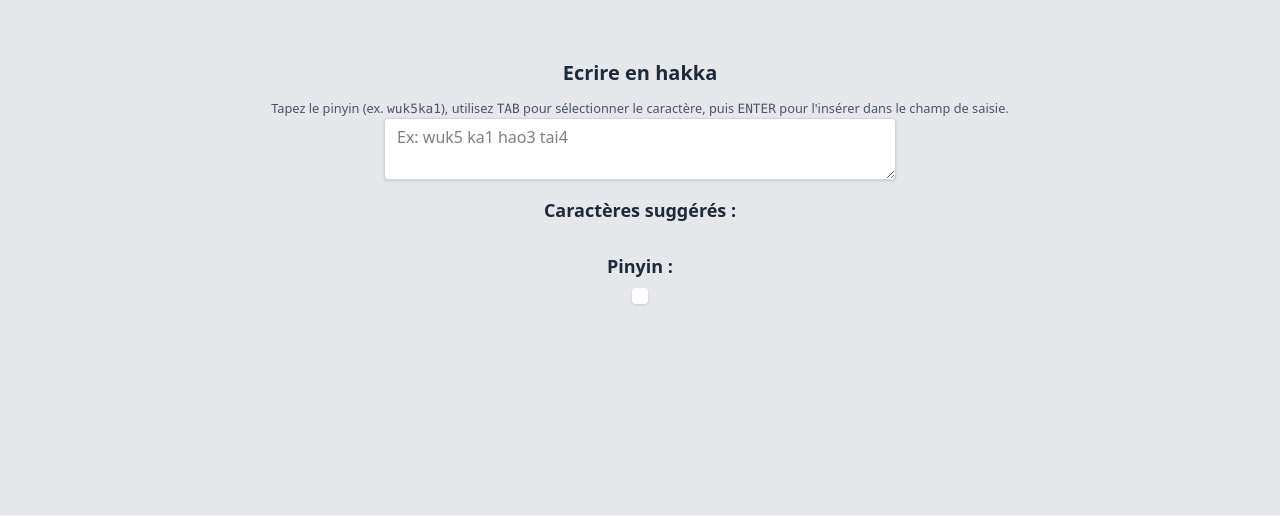
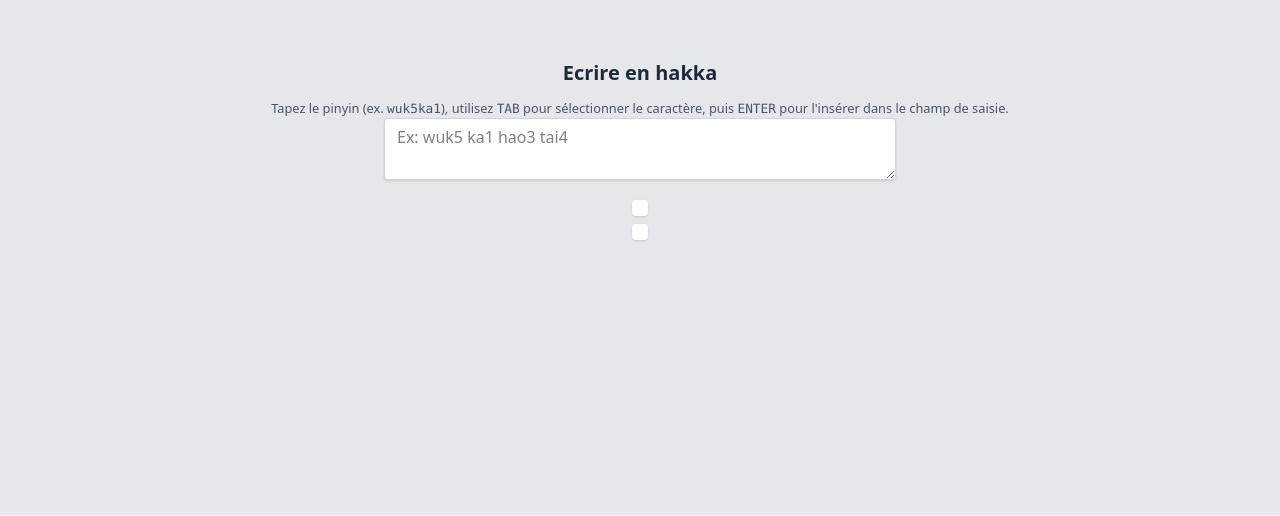
Before and after one commit to tahitoaa/hakka-tahiti, a Django app: page /converter/ in a window 1280 px wide. Shown: the part 233-749 px from the top of the page. Run offline with Django 5.2, Linux system fonts and the light colour scheme; data that the repository does not hold is empty.

Commit message:
remove labels converter

```diff
--- a/hakkadbapp/templates/hakkadbapp/converter.html
+++ b/hakkadbapp/templates/hakkadbapp/converter.html
@@ -14,18 +14,14 @@
           placeholder="Ex: wuk5 ka1 hao3 tai4"
           class="bg-white w-full max-w-lg px-3 py-1.5 border border-gray-300 rounded text-base shadow-sm focus:outline-none focus:ring-1 focus:ring-indigo-400">
 </textarea>
-
-<label for="suggested-hanzi" class="mt-4 text-lg font-semibold text-gray-800">
-    Caractères suggérés :
-</label>
 <div id="suggested-hanzi"
      class="mt-3 text-base font-medium text-indigo-800 leading-tight break-words">
 </div>
+<div id="pinyin-sentence-results"
+     class="mt-2 text-sm text-gray-700 leading-snug text-left whitespace-normal bg-white p-2 rounded shadow-sm">
+</div>
 
-<label for="pinyin-sentence-results" class="mt-4 text-lg font-semibold text-gray-800">
-    Pinyin :
-</label>
-<div id="pinyin-sentence-results"
+<div id="pinyin-only"
      class="mt-2 text-sm text-gray-700 leading-snug text-left whitespace-normal bg-white p-2 rounded shadow-sm">
 </div>
 
@@ -63,10 +59,11 @@
             input.focus(); // keep focus on input
         }
 
-    function buildHanziSentence({ inputId, itemSelector, containerId, outputId, pinyinOutputId }) {
+    function buildHanziSentence({ inputId, itemSelector, containerId, outputId, pinyinOutputId, pinyinOnlyId }) {
         const input = document.getElementById(inputId);
         const output = document.getElementById(outputId);
         const pinyinOutput = document.getElementById(pinyinOutputId);
+        const pinyinOnlyOutput = document.getElementById('pinyin-only');
 
         const allItems = Array.from(document.querySelectorAll(`${containerId} > ${itemSelector}`));
 
@@ -148,8 +145,7 @@
 
         });
 
-
-        input.addEventListener('change', () => {
+        function updatePinyinOutput() {
             function getMatchesForHanzi(char, allItems) {
                 if (!char || char.length !== 1 || !/[\u4e00-\u9fff]/.test(char)) {
                     return [char]
@@ -181,8 +177,16 @@
                     </span>
                 `;
             }).join('');
+            pinyinOnlyOutput.innerHTML = inputHanzi.map(h => {
+                const matches = getMatchesForHanzi(h, allItems);
+                return matches.length > 0 ? matches.join(', ') : '?';
+            }).join(' ');
+
             pinyinOutput.innerHTML = pinyinRich;
-        });
+        }
+        input.addEventListener('paste', updatePinyinOutput);
+        input.addEventListener('input', updatePinyinOutput);
+        input.addEventListener('change', updatePinyinOutput);
 
         // After rendering buttons, enable keyboard navigation
         let currentBtnIndex = -1;
```
